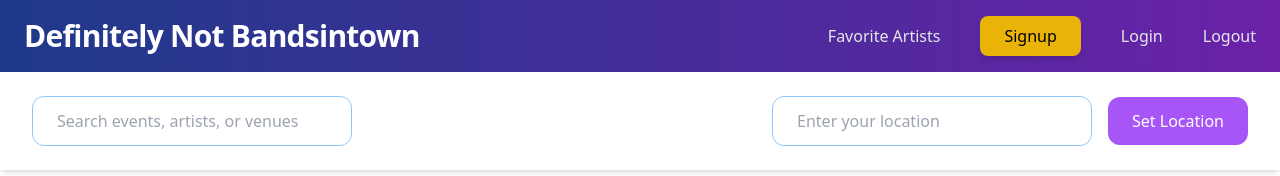
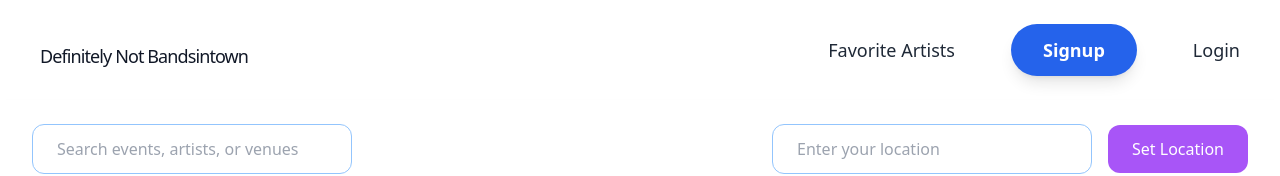
Before and after one commit to collinplank/NotBandsInTown-Frontend, a React (Vite) app: page / in a window 1280 px wide. Shown: the top 176 px of the page. Built offline with nearby package versions, Linux system fonts and the light colour scheme.

Commit message:
Update Header

```diff
--- a/src/Header.jsx
+++ b/src/Header.jsx
@@ -1,34 +1,36 @@
 import { Link } from "react-router-dom";
 
-const navLinkClasses =
-  "text-gray-200 font-medium text-base hover:text-yellow-500 focus:outline-none transition duration-300";
+const linkBaseClasses =
+  "text-gray-800 font-medium text-lg transition duration-300 ease-in-out transform hover:scale-105";
+const hoverClasses = "hover:text-blue-600 focus:outline-none";
+const buttonClasses =
+  "bg-blue-600 text-white font-semibold text-lg py-3 px-8 rounded-full shadow-lg hover:bg-blue-500 focus:ring-2 focus:ring-blue-400";
+const NavLink = ({ to, children, className, ariaLabel }) => (
+  <Link to={to} className={`${linkBaseClasses} ${hoverClasses} ${className}`} aria-label={ariaLabel}>
+    {children}
+  </Link>
+);
 
 export function Header() {
   return (
-    <header className="bg-gradient-to-r from-blue-900 to-purple-800 text-white shadow-md">
-      <nav className="flex justify-between items-center px-6 py-4 max-w-screen-xl mx-auto">
-        <div className="text-3xl font-semibold tracking-tight">
-          <Link to="/" className="hover:text-yellow-500 transition duration-300" aria-label="Go to homepage">
+    <header className="bg-white text-gray-900 shadow-xl">
+      <nav className="flex justify-between items-center px-10 py-6 max-w-screen-xl mx-auto">
+        <div className="text-4xl font-bold tracking-tight">
+          <Link to="/" className={`${linkBaseClasses} text-gray-900 hover:text-blue-600`} aria-label="Go to homepage">
             Definitely Not Bandsintown
           </Link>
         </div>
-        <div className="hidden md:flex items-center space-x-10">
-          <Link to="/artists" className={navLinkClasses} aria-label="View favorite artists">
+
+        <div className="flex items-center space-x-14">
+          <NavLink to="/artists" ariaLabel="View favorite artists">
             Favorite Artists
-          </Link>
-          <Link
-            to="/signup"
-            className="bg-yellow-500 text-black font-medium text-base py-2 px-6 rounded-lg shadow-md hover:bg-yellow-400 focus:ring-2 focus:ring-yellow-400 focus:outline-none transition duration-300"
-            aria-label="Sign up"
-          >
+          </NavLink>
+          <NavLink to="/signup" className={buttonClasses} ariaLabel="Sign up">
             Signup
-          </Link>
-          <Link to="/login" className={navLinkClasses} aria-label="Login">
+          </NavLink>
+          <NavLink to="/login" ariaLabel="Login">
             Login
-          </Link>
-          <Link to="/logout" className={navLinkClasses} aria-label="Logout">
-            Logout
-          </Link>
+          </NavLink>
         </div>
       </nav>
     </header>
```
